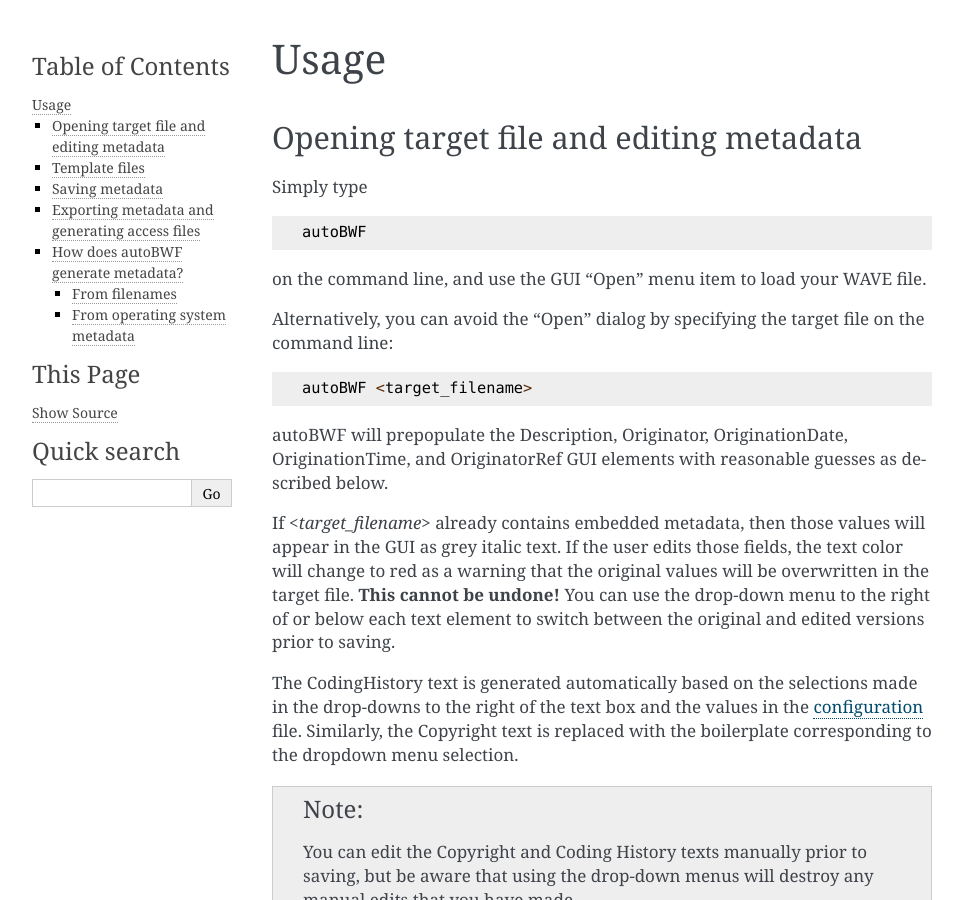
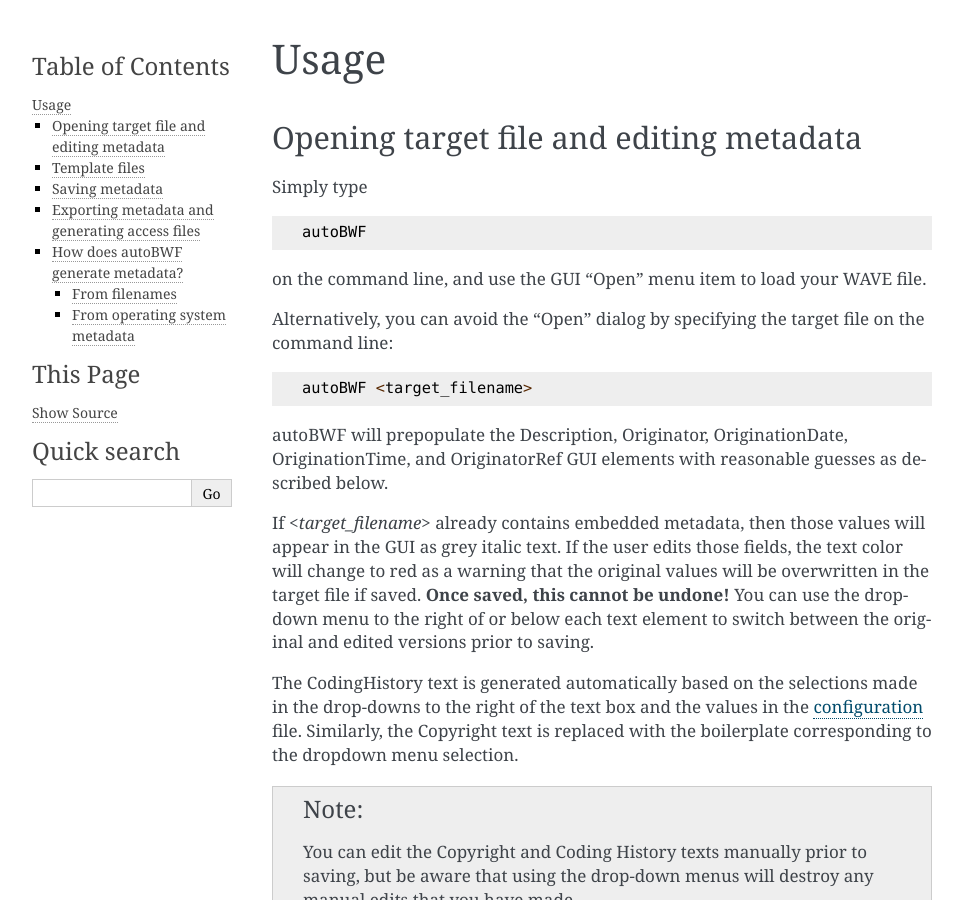
Before and after one commit to Ukrainian-History/autoBWF, a Sphinx documentation site: the page built from docs/usage.rst, in a window 1280 px wide and 900 px high. Shown: the whole window, without its empty margins (148-1111 px from the left). Built offline with Sphinx 7.4.7, drawn with Linux system fonts in a browser that asks for light colours.

Commit message:
Minor documentation adjustment

```diff
--- a/docs/usage.rst
+++ b/docs/usage.rst
@@ -19,7 +19,7 @@
 
 If *<target_filename>* already contains embedded metadata, then those values will appear in the GUI as grey italic text.
 If the user edits those fields, the text color will change to red as a warning that the original values
-will be overwritten in the target file. **This cannot be undone!** You can use the drop-down menu
+will be overwritten in the target file if saved. **Once saved, this cannot be undone!** You can use the drop-down menu
 to the right of or below each text element to switch between the original and edited versions prior to saving.
 
 The CodingHistory text is generated automatically based on the selections made in the drop-downs to the right of the
```
